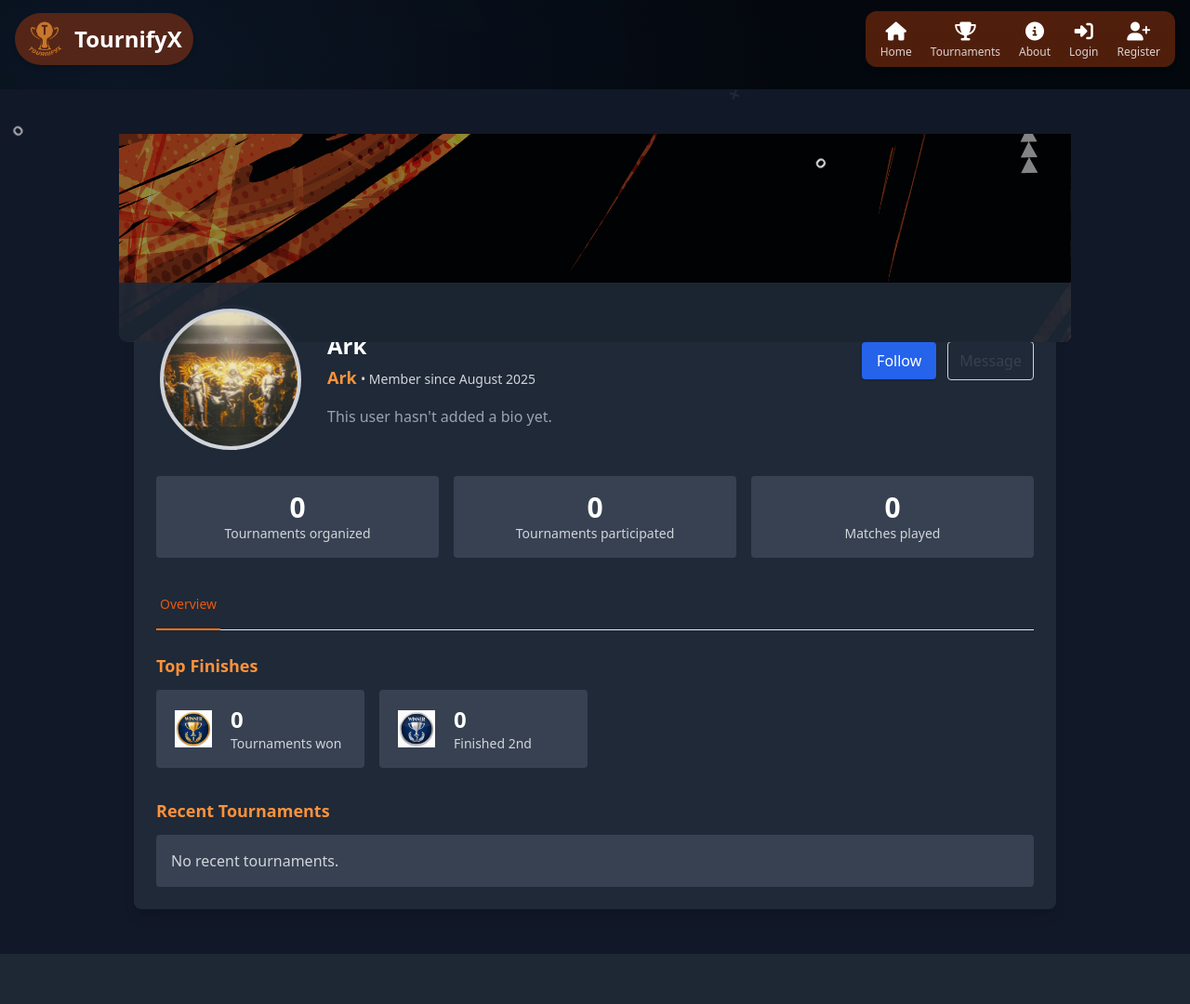
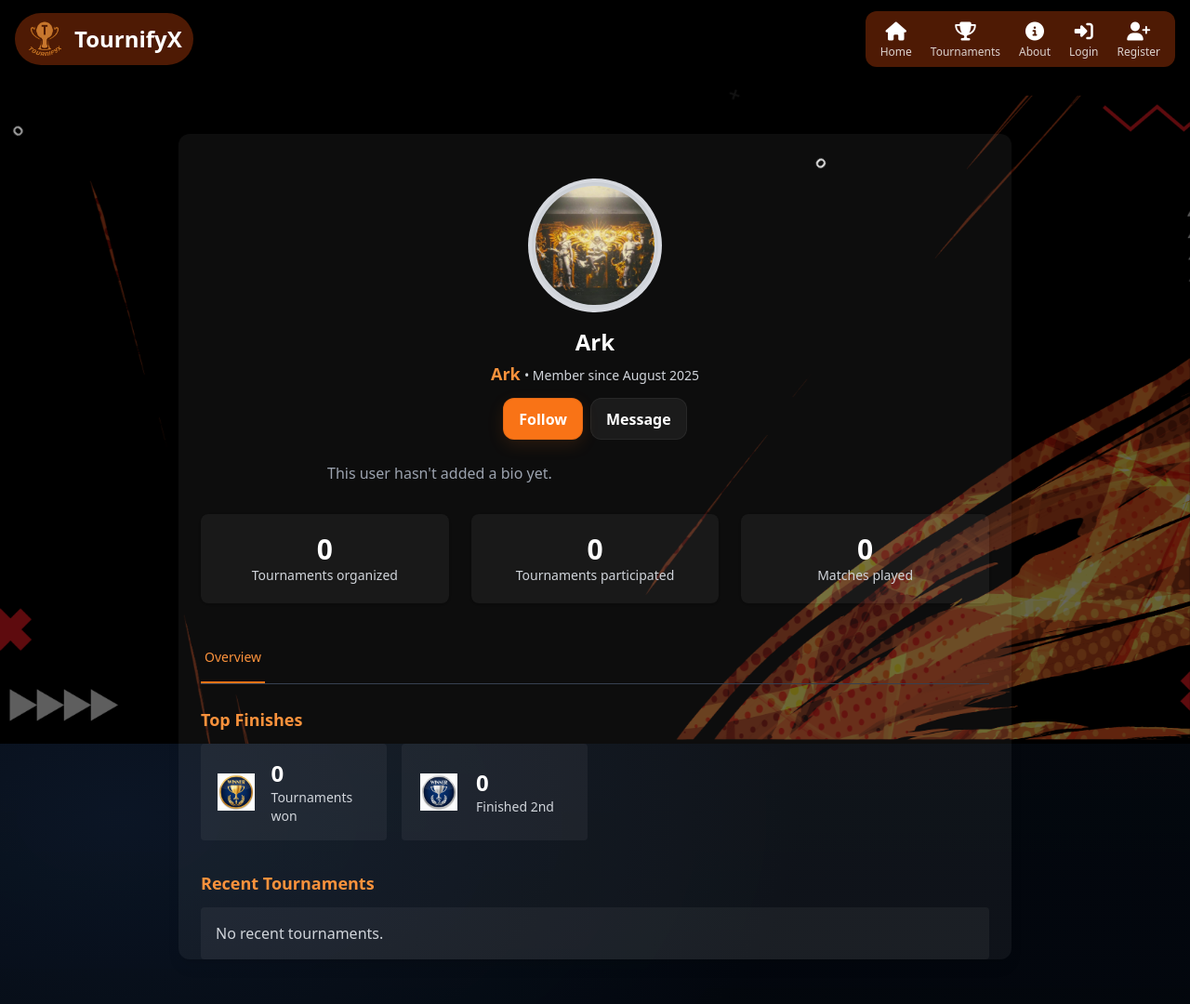
Before and after one commit to Arkibba/tournifyx, a Django app: a page that uses templates/profile.html in a window 1280 px wide. Shown: the whole page at 93% size. Before the commit the page ends 1026 px from the top, so only its background shows below. Run offline with Django 5.2, Linux system fonts and the light colour scheme; data comes from the database, SQL or seed files in the repository; some libraries are stand-ins or nearby versions.

Commit message:
Updated Profile UI

```diff
--- a/templates/profile.html
+++ b/templates/profile.html
@@ -2,45 +2,23 @@
 {% load static %}
 
 {% block content %}
+<!-- Background image and overlay -->
+<div class="fixed inset-0 z-0 bg-cover bg-center" style="background-image: url('{% static "images/bg.png" %}');"></div>
+<div class="fixed inset-0 z-0 bg-black/60" aria-hidden="true"></div>
 
-<div class="min-h-screen bg-gray-900 text-white py-12">
-  <div class="w-full max-w-5xl mx-auto">
-  <div class="relative h-56 rounded-b-lg overflow-hidden shadow-inner">
-        {% if user_profile and user_profile.cover_photo %}
-          <img src="{{ user_profile.cover_photo.url }}" alt="cover" class="w-full h-full object-cover opacity-90">
-          <div class="absolute inset-0 bg-black/40"></div>
+<div class="min-h-screen py-12 px-4 relative z-10">
+  <div class="max-w-4xl mx-auto">
+    <div class="relative rounded-xl overflow-hidden shadow-lg bg-white/5">
+      <!-- Avatar and Info -->
+      <div class="px-6 flex flex-col items-center pt-12">
+        <div class="relative">
+          <div class="w-36 h-36 rounded-full bg-gray-300 dark:bg-gray-700 flex items-center justify-center shadow-inner border-4 border-white/10">
+            {% if user_profile and user_profile.avatar %}
+              <img src="{{ user_profile.avatar.url }}" alt="avatar" class="w-32 h-32 rounded-full object-cover">
             {% else %}
-          <img src="{% static 'images/bg2.png' %}" alt="cover" class="w-full h-full object-cover opacity-85">
-          <div class="absolute inset-0 bg-black/35"></div>
-        {% endif %}
-
-  <div class="absolute left-0 right-0 bottom-0 h-16 bg-gray-800/90"></div>
-
-        <div class="absolute right-6 top-4">
-          {% if request.user.is_authenticated and request.user == profile_user %}
-            <form method="post" enctype="multipart/form-data" id="coverForm">
-              {% csrf_token %}
-              <input type="file" name="cover" id="coverInput" accept="image/*" class="hidden" onchange="document.getElementById('coverForm').submit()">
-              <button type="button" onclick="document.getElementById('coverInput').click()" class="bg-gray-700 text-white p-3 rounded-full shadow-md"><i class="fa fa-camera"></i></button>
-            </form>
+              <img src="{% static 'images/fallback.jpg' %}" alt="avatar" class="w-32 h-32 rounded-full object-cover">
             {% endif %}
           </div>
-      </div>
-
-    <div class="-mt-16 px-4">
-      <div class="bg-gray-800 rounded-lg p-6 shadow-lg text-white">
-        <div class="flex flex-col md:flex-row md:items-center md:space-x-6">
-          <div class="flex-shrink-0 -mt-20 md:mt-0">
-            <div class="relative">
-              <div class="w-40 h-40 rounded-full bg-gray-300 dark:bg-gray-700 flex items-center justify-center shadow-inner border-4 border-gray-800">
-                {% if user_profile and user_profile.avatar %}
-                  <img src="{{ user_profile.avatar.url }}" alt="avatar" class="w-36 h-36 rounded-full object-cover">
-                {% else %}
-                  <img src="{% static 'images/fallback.jpg' %}" alt="avatar" class="w-36 h-36 rounded-full object-cover">
-                {% endif %}
-              </div>
-
-              <!-- camera badge overlapping avatar (bottom-left) -->
           {% if request.user.is_authenticated and request.user == profile_user %}
             <form method="post" enctype="multipart/form-data" id="avatarForm" class="absolute -bottom-2 -left-2">
               {% csrf_token %}
@@ -49,30 +27,21 @@
             </form>
           {% endif %}
         </div>
-          </div>
-
-          <div class="flex-1 mt-4 md:mt-0">
-            <div class="flex items-center justify-between">
-              <div>
-                  <h1 class="text-2xl font-semibold text-white">{{ profile_user.get_full_name|default:profile_user.username }}</h1>
-
+        <div class="mt-4 text-center">
+          <h1 class="text-2xl font-bold text-white">{{ profile_user.get_full_name|default:profile_user.username }}</h1>
           <div class="mt-1">
             <span class="text-lg text-orange-400 font-semibold">{{ profile_user.username }}</span>
             <span class="text-sm text-gray-300"> • Member since {{ profile_user.date_joined|date:'F Y' }}</span>
           </div>
-
-                  <!-- <div class="text-sm text-gray-300 mt-1">{{ profile_user.username }} • Member since {{ profile_user.date_joined|date:'F Y' }}</div> -->
+          {% if not request.user.is_authenticated or request.user != profile_user %}
+            <div class="mt-3 flex justify-center gap-2">
+              <button class="btn btn-primary">Follow</button>
+              <button class="btn btn-secondary">Message</button>
             </div>
-
-              <div class="flex items-center space-x-3">
-                {% if not request.user.is_authenticated or request.user != profile_user %}
-                  <button class="px-4 py-2 bg-blue-600 text-white rounded shadow">Follow</button>
-                  <button class="px-3 py-2 border border-gray-300 dark:border-gray-700 text-gray-700 dark:text-gray-200 rounded">Message</button>
           {% endif %}
         </div>
-            </div>
-
-            <div class="mt-4">
+        <!-- Bio Section -->
+        <div class="mt-6 w-full max-w-xl mx-auto">
           <div id="bioDisplay">
             {% if user_profile and user_profile.bio %}
               <p class="text-gray-100">{{ user_profile.bio }}</p>
@@ -80,53 +49,46 @@
               <p class="text-gray-400">This user hasn't added a bio yet.</p>
             {% endif %}
           </div>
-
           {% if request.user.is_authenticated and request.user == profile_user %}
             <div class="mt-3">
-                  <button id="editBioBtn" class="px-3 py-1 bg-gray-700 text-white rounded">Edit Bio</button>
+              <button id="editBioBtn" class="btn btn-secondary">Edit Bio</button>
             </div>
-
             <form id="bioForm" method="post" class="mt-3 hidden">
               {% csrf_token %}
               <textarea name="bio" id="bioInput" rows="4" class="w-full p-2 bg-gray-700 border border-gray-600 rounded text-white" placeholder="Write a short bio...">{% if user_profile and user_profile.bio %}{{ user_profile.bio }}{% endif %}</textarea>
               <div class="mt-2 flex space-x-2">
-                    <button type="submit" class="px-4 py-2 bg-orange-500 text-white rounded">Save</button>
-                    <button type="button" id="cancelBioBtn" class="px-4 py-2 bg-gray-700 text-white rounded">Cancel</button>
+                <button type="submit" class="btn btn-primary">Save</button>
+                <button type="button" id="cancelBioBtn" class="btn btn-secondary">Cancel</button>
               </div>
             </form>
           {% endif %}
         </div>
       </div>
-        </div>
-
-        <div class="mt-6 grid grid-cols-1 sm:grid-cols-3 gap-4">
-          <div class="bg-gray-700 rounded p-4 text-center">
+      <!-- Stats -->
+      <div class="mt-8 grid grid-cols-1 sm:grid-cols-3 gap-6 px-6">
+        <div class="bg-white/5 rounded-lg p-5 text-center shadow">
           <div class="text-3xl font-bold text-white">{{ tournaments_organized }}</div>
           <div class="text-sm text-gray-300">Tournaments organized</div>
         </div>
-          <div class="bg-gray-700 rounded p-4 text-center">
+        <div class="bg-white/5 rounded-lg p-5 text-center shadow">
           <div class="text-3xl font-bold text-white">{{ tournaments_participated }}</div>
           <div class="text-sm text-gray-300">Tournaments participated</div>
         </div>
-          <div class="bg-gray-700 rounded p-4 text-center">
+        <div class="bg-white/5 rounded-lg p-5 text-center shadow">
           <div class="text-3xl font-bold text-white">{{ matches_played }}</div>
           <div class="text-sm text-gray-300">Matches played</div>
         </div>
       </div>
-
-        <div class="mt-6">
-          <div class="border-b border-gray-200 dark:border-gray-700">
-            <nav class="-mb-px flex space-x-8" aria-label="Tabs">
-              <a href="#overview" class="whitespace-nowrap py-4 px-1 border-b-2 border-orange-500 text-sm font-medium text-orange-600" aria-current="page">Overview</a>
-              <!-- <a href="#tournaments" class="whitespace-nowrap py-4 px-1 border-b-2 border-transparent text-sm font-medium text-gray-500 hover:text-gray-700">Tournaments</a> -->
-              <!-- <a href="#activity" class="whitespace-nowrap py-4 px-1 border-b-2 border-transparent text-sm font-medium text-gray-500 hover:text-gray-700">Activity</a> -->
+      <!-- Tabs -->
+      <div class="mt-8 px-6">
+        <nav class="border-b border-gray-700 mb-6 flex space-x-8" aria-label="Tabs">
+          <a href="#overview" class="whitespace-nowrap py-4 px-1 border-b-2 border-orange-500 text-sm font-medium text-orange-400" aria-current="page">Overview</a>
         </nav>
-          </div>
-
-          <div id="overview" class="mt-6">
+        <!-- Top Finishes -->
+        <div id="overview">
           <h3 class="text-lg font-semibold text-orange-400 mb-3">Top Finishes</h3>
           <div class="grid grid-cols-2 md:grid-cols-4 gap-4">
-              <div class="p-4 bg-gray-700 rounded flex items-center">
+            <div class="p-4 bg-white/5 rounded flex items-center">
               <div class="w-12 h-12 rounded flex items-center justify-center mr-4">
                 <img src="{% static 'images/winner.png' %}" alt="1st" class="w-10 h-10 object-contain">
               </div>
@@ -135,7 +97,7 @@
                 <div class="text-sm text-gray-300">Tournaments won</div>
               </div>
             </div>
-              <div class="p-4 bg-gray-700 rounded flex items-center">
+            <div class="p-4 bg-white/5 rounded flex items-center">
               <div class="w-12 h-12 rounded flex items-center justify-center mr-4">
                 <img src="{% static 'images/second.png' %}" alt="2nd" class="w-10 h-10 object-contain">
               </div>
@@ -145,26 +107,26 @@
               </div>
             </div>
           </div>
-
+          <!-- Recent Tournaments -->
           <h3 class="text-lg font-semibold text-orange-400 mt-8 mb-3">Recent Tournaments</h3>
           <div class="space-y-3">
             {% for t in recent_tournaments %}
-                <div class="p-4 bg-gray-700 rounded flex items-center justify-between">
+              <div class="p-4 bg-white/5 rounded flex items-center justify-between">
                 <div>
                   <div class="font-semibold text-white">{{ t.name }}</div>
                   <div class="text-sm text-gray-300">{{ t.game }} • {{ t.created_at|date:'M d, Y' }}</div>
                 </div>
-                  <a href="/tournament/{{ t.id }}/" class="text-orange-500">View</a>
+                <a href="/tournament/{{ t.id }}/" class="text-orange-400 font-semibold">View</a>
               </div>
             {% empty %}
-                <div class="p-4 bg-gray-700 rounded text-gray-300">No recent tournaments.</div>
+              <div class="p-4 bg-white/5 rounded text-gray-300">No recent tournaments.</div>
             {% endfor %}
           </div>
         </div>
       </div>
     </div>
   </div>
-
+</div>
 {% endblock %}
 
 {% block extra_js %}
@@ -207,9 +169,7 @@
           credentials: 'same-origin'
         }).then(r => r.json()).then(data => {
           if (data && data.status === 'ok') {
-                // update bio display
             bioDisplay.innerHTML = data.bio ? ('<p class="text-gray-100">' + (data.bio) + '</p>') : ('<p class="text-gray-400">This user hasn\'t added a bio yet.</p>');
-                // hide form, show edit button
             bioForm.classList.add('hidden');
             if (editBtn) editBtn.classList.remove('hidden');
             bioDisplay.classList.remove('hidden');
```
Lines whose indentation alone changed are shown as unchanged.
